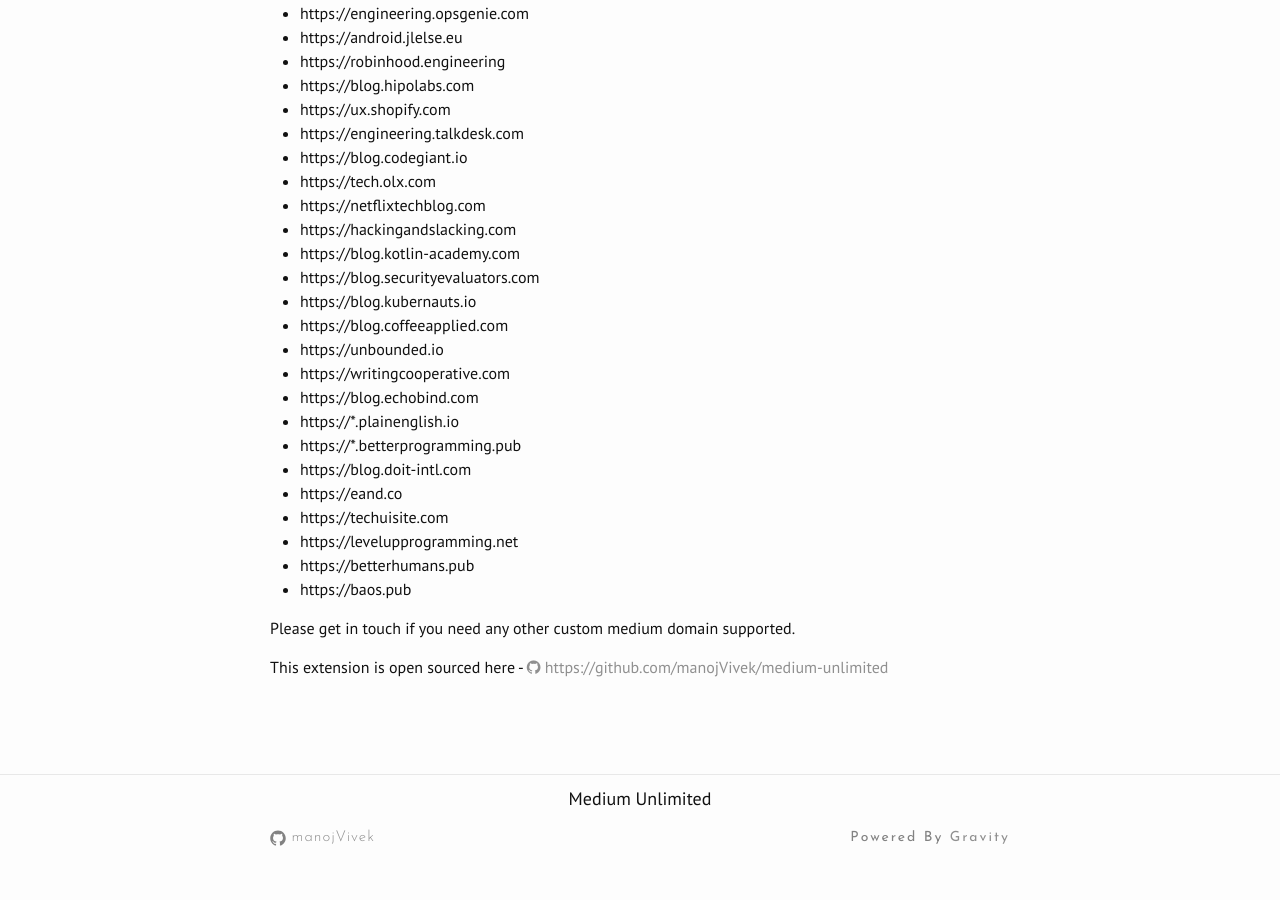
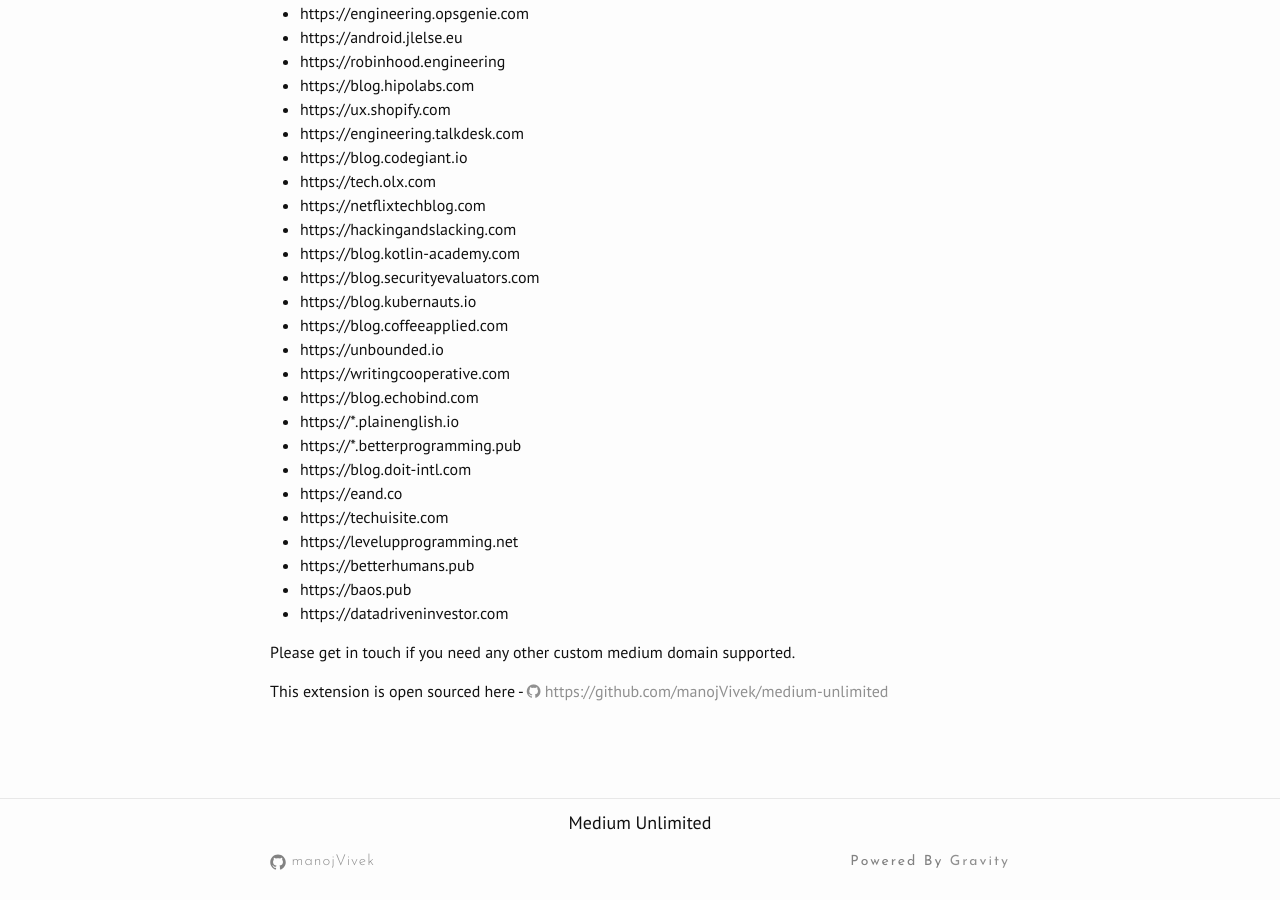
Before and after one commit to manojVivek/medium-unlimited, a Jekyll site: the page built from website/index.html, in a window 1280 px wide and 900 px high, scrolled down 1346 px. Built offline with Jekyll 4.4.1, drawn with Linux system fonts in a browser that asks for light colours; nearby versions of some CDN libraries; the list of posts is cut into pages by our own code; before the commit the page ends 2222 px from its top, so only the background shows below that.

Commit message:
Update index.html

```diff
--- a/website/index.html
+++ b/website/index.html
@@ -124,6 +124,7 @@
       <li>https://levelupprogramming.net</li>
       <li>https://betterhumans.pub</li>
       <li>https://baos.pub</li>
+      <li>https://datadriveninvestor.com</li>
     </ul>
     <p>Please get in touch if you need any other custom medium domain supported.</p>
 
```
